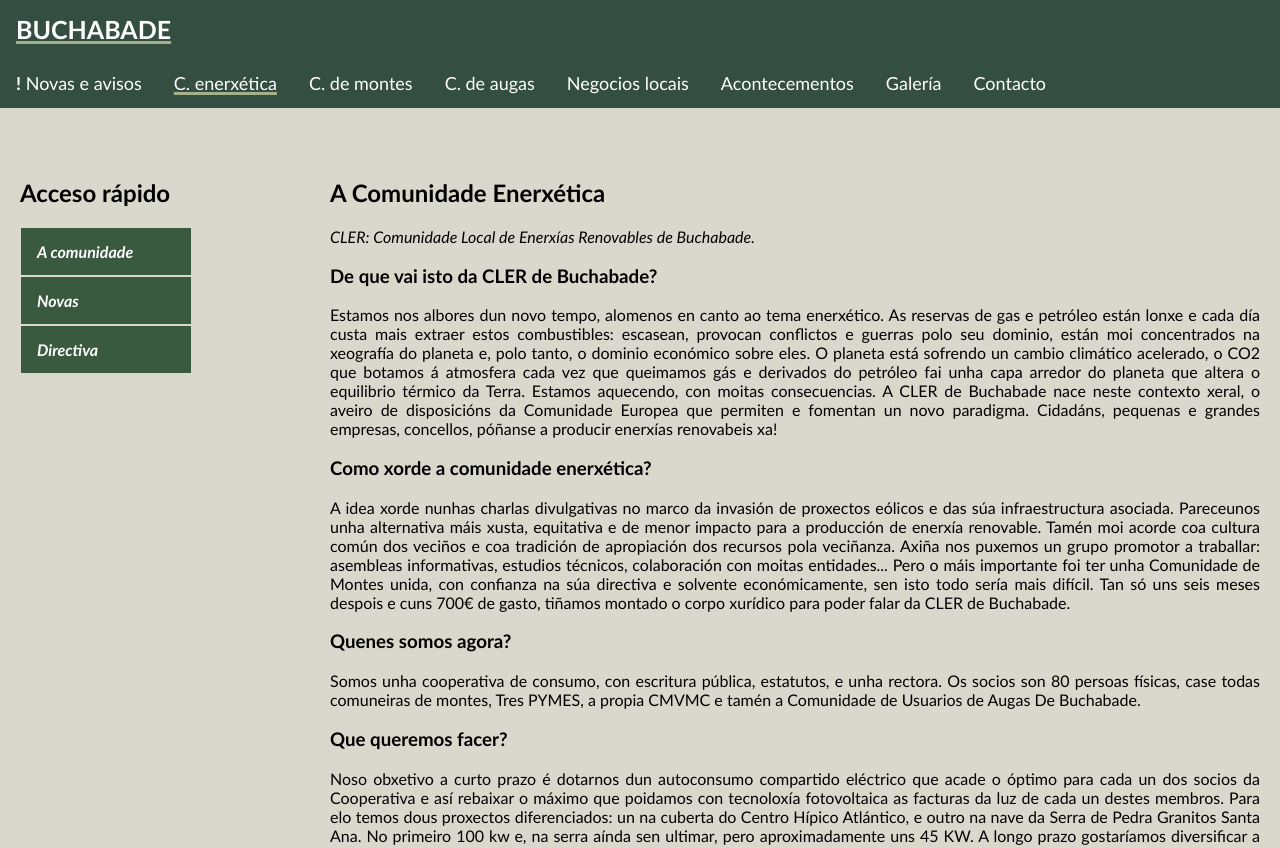
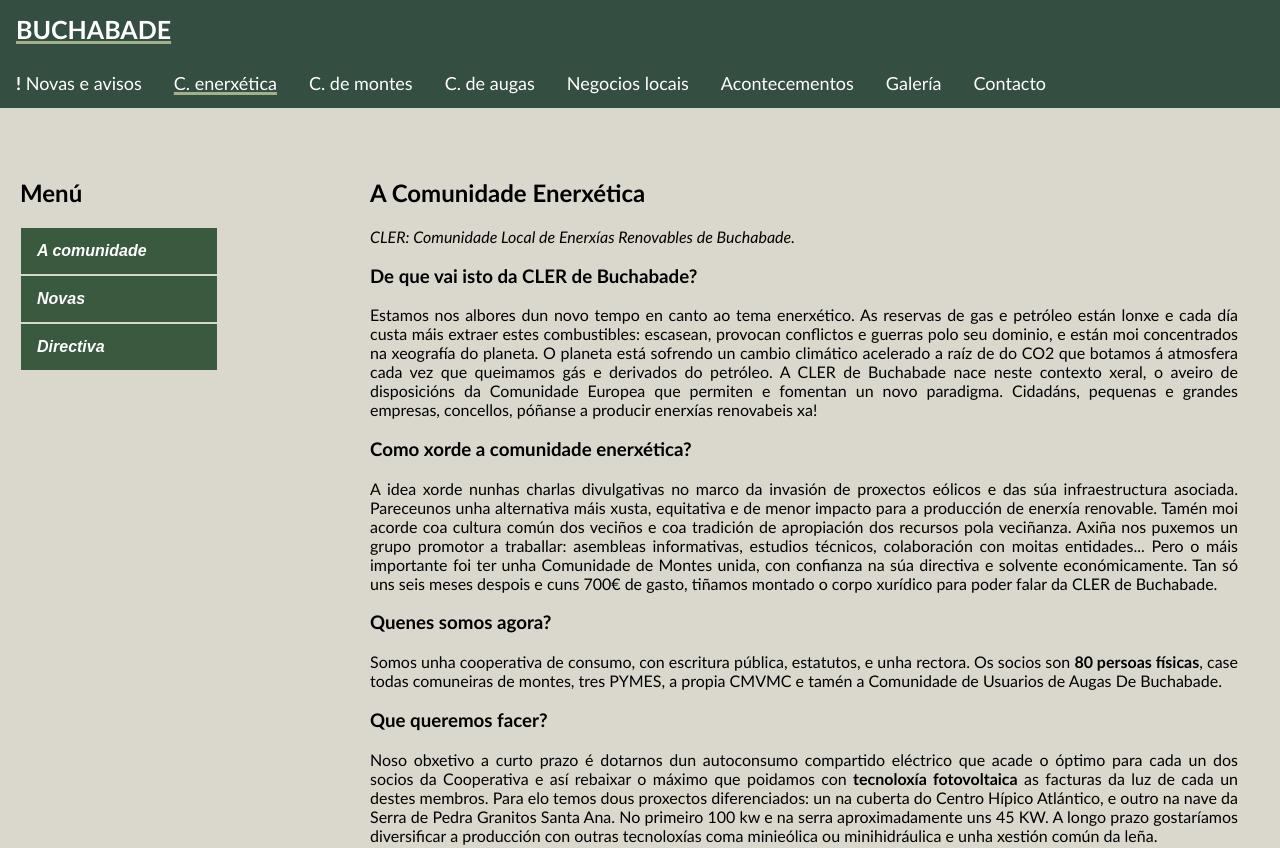
Before and after one commit to buchabade/buchabade.github.io, a plain HTML site: page pages/energetica.html in a window 1280 px wide. Shown: the top 848 px of the page. Drawn offline with nearby package versions, Linux system fonts and the light colour scheme; no server answers.

Commit message:
Updated UI

```diff
--- a/css/body.css
+++ b/css/body.css
@@ -42,7 +42,7 @@ body {
 }
 
 .content_center_to_right {
-    width: 75%;
+    width: 70%;
     margin-left: 25px;
     margin-right: 0;
     text-align: justify;
--- a/css/others.css
+++ b/css/others.css
@@ -1,4 +1,4 @@
-.quick_access_button, .quick_access_button:visited {
+.side_menu_button, .side_menu_button:visited{
     border: 1px solid #DAD7CD;
     background-color: #3A5A40;
     float: left;
@@ -11,7 +11,7 @@
     width: 75%;
 }
 
-.quick_access_button:hover {
+.side_menu_button:hover {
     color: white;
     text-decoration: underline;
     text-decoration-thickness: 3px;
@@ -29,6 +29,18 @@
     width: 100%;
 }
 
+#comunidade{
+    display: block;
+}
+
+#novas{
+    display: none;
+}
+
+#directiva{
+    display: none;
+}
+
 @keyframes fadein {
     from { opacity: 0; }
     to   { opacity: 1; }
@@ -40,4 +52,21 @@
         max-width: 30%;
     }
 
+    .side_menu_button{
+        width: 100%;
+        text-align: center;
+    }
+
+    #comunidade{
+        display: block;
+    }
+
+    #novas{
+        display: block;
+    }
+
+    #directiva{
+        display: block;
+    }
+
 }
--- a/pages/energetica.html
+++ b/pages/energetica.html
@@ -39,28 +39,53 @@
         <div class="body">
             <div class="content_left">
                 <div class="item_left">
-                    <h2>Acceso rápido</h2>
-                    <a class="quick_access_button" href="#comunidade"><i>A comunidade</i></a>
-                    <a class="quick_access_button" href="#novas"><i>Novas</i></a>
-                    <a class="quick_access_button" href="#directiva"><i>Directiva</i></a>
+                    <h2>Menú</h2>
+                    <button class="side_menu_button" onclick="showContent(0)"><i>A comunidade</i></button>
+                    <button class="side_menu_button" onclick="showContent(1)"><i>Novas</i></button>
+                    <button class="side_menu_button" onclick="showContent(2)"><i>Directiva</i></button>
+                    <script>
+                        function showContent(index) {
+                            let comunidade = document.getElementById("comunidade");
+                            let novas = document.getElementById("novas");
+                            let directiva = document.getElementById("directiva");
+
+                            comunidade.style.display = "none";
+                            novas.style.display = "none";
+                            directiva.style.display = "none";
+
+                            switch (index){
+                                case 0:
+                                    comunidade.style.display = "block";
+                                    break;
+                                case 1:
+                                    novas.style.display = "block";
+                                    break;
+                                case 2:
+                                    directiva.style.display = "block";
+                                    break;
+                                default:
+                                    comunidade.style.display = "block";
+                                    break;
+                            }
+                        }
+                    </script>
                 </div>
             </div>
 
             <div class="content_center_to_right">
-                <div class="item_center">
-                    <h1 id="comunidade">A Comunidade Enerxética</h1>
+                <div id="comunidade" class="item_center">
+                    <h1>A Comunidade Enerxética</h1>
                     <label>
                         <i>CLER: Comunidade Local de Enerxías Renovables de Buchabade.</i>
                     </label>
                     <h3>De que vai isto da CLER de Buchabade?</h3>
                     <label>
-                        Estamos nos albores dun novo tempo, alomenos en canto ao tema enerxético.
-                        As reservas de gas e petróleo están lonxe e cada día custa mais extraer estos combustibles:
-                        escasean, provocan conflictos e guerras polo seu dominio, están moi concentrados na xeografía do
-                        planeta e, polo tanto, o dominio económico sobre eles.
-                        O planeta está sofrendo un cambio climático acelerado, o CO2 que botamos á atmosfera cada vez
-                        que queimamos gás e derivados do petróleo fai unha capa arredor do planeta que altera o
-                        equilibrio térmico da Terra. Estamos aquecendo, con moitas consecuencias.
+                        Estamos nos albores dun novo tempo en canto ao tema enerxético.
+                        As reservas de gas e petróleo están lonxe e cada día custa máis extraer estes combustibles:
+                        escasean, provocan conflictos e guerras polo seu dominio, e están moi concentrados na xeografía do
+                        planeta.
+                        O planeta está sofrendo un cambio climático acelerado a raíz de do CO2 que botamos á atmosfera cada vez
+                        que queimamos gás e derivados do petróleo.
                         A CLER de Buchabade nace neste contexto xeral, o aveiro de disposicións da Comunidade Europea
                         que permiten e fomentan un novo paradigma. Cidadáns, pequenas e grandes empresas, concellos,
                         póñanse a producir enerxías renovabeis xa!
@@ -74,29 +99,27 @@
                         apropiación dos recursos pola veciñanza.
                         Axiña nos puxemos un grupo promotor a traballar: asembleas informativas, estudios técnicos,
                         colaboración con moitas entidades... Pero o máis importante foi ter unha Comunidade de Montes
-                        unida, con confianza na súa directiva e solvente económicamente, sen isto todo sería mais
-                        difícil.
+                        unida, con confianza na súa directiva e solvente económicamente.
                         Tan só uns seis meses despois e cuns 700&euro; de gasto, tiñamos montado o corpo xurídico para
                         poder falar da CLER de Buchabade.
                     </label>
                     <h3>Quenes somos agora?</h3>
                     <label>
                         Somos unha cooperativa de consumo, con escritura pública, estatutos, e unha rectora.
-                        Os socios son 80 persoas físicas, case todas comuneiras de montes, Tres PYMES, a propia CMVMC e
+                        Os socios son <b>80 persoas físicas</b>, case todas comuneiras de montes, tres PYMES, a propia CMVMC e
                         tamén a Comunidade de Usuarios de Augas De Buchabade.
                     </label>
                     <h3>Que queremos facer?</h3>
                     <label>
                         Noso obxetivo a curto prazo é dotarnos dun autoconsumo compartido eléctrico que acade o óptimo
-                        para cada un dos socios da Cooperativa e así rebaixar o máximo que poidamos con tecnoloxía
-                        fotovoltaica as facturas da luz de cada un destes membros. Para elo temos dous proxectos
+                        para cada un dos socios da Cooperativa e así rebaixar o máximo que poidamos con <b>tecnoloxía
+                        fotovoltaica</b> as facturas da luz de cada un destes membros. Para elo temos dous proxectos
                         diferenciados: un na cuberta do Centro Hípico Atlántico, e outro na nave da Serra de Pedra
-                        Granitos Santa Ana. No primeiro 100 kw e, na serra aínda sen ultimar, pero aproximadamente uns
-                        45 KW. A longo prazo gostaríamos diversificar a producción con outras tecnoloxías coma
-                        minieólica ou minihidráulica e unha xestión común da leña.
+                        Granitos Santa Ana. No primeiro 100 kw e na serra aproximadamente uns 45 KW. A longo prazo
+                        gostaríamos diversificar a producción con outras tecnoloxías coma minieólica ou minihidráulica e
+                        unha xestión común da leña.
                     </label>
-                </div>
-
+                    <br/><br/>
                     <div class="item_center, item_widescreen">
                         <div class="slick-carousel-widescreen">
                             <div><img style="width: 125%" src="../assets/energetica/mapa_cler.png" alt=""></div>
@@ -133,15 +156,16 @@
                             });
                         });
                     </script>
+                </div>
 
-                <div class="item_center">
-                    <h2 id="novas">Novas da Comunidade de Enerxética</h2>
+                <div id="novas" class="item_center">
+                    <h2>Novas da Comunidade de Enerxética</h2>
                     <table class="output"></table>
                     <script src="../scripts/spreadsheet_energetica.js"></script>
                 </div>
 
-                <div class="item_center">
-                    <h2 id="directiva">Directiva</h2>
+                <div id="directiva" class="item_center">
+                    <h2>Directiva</h2>
                     <div style="text-align: center">
                         <div class="member_block">
                             <h4>Presidente<br/>Integrante 1</h4>
```
Also changed, not shown: pages/aguas.html (+36 -10 lines), pages/montes.html (+36 -10 lines), assets/energetica/cartel_cler.jpg. Lines whose indentation alone changed are shown as unchanged.
